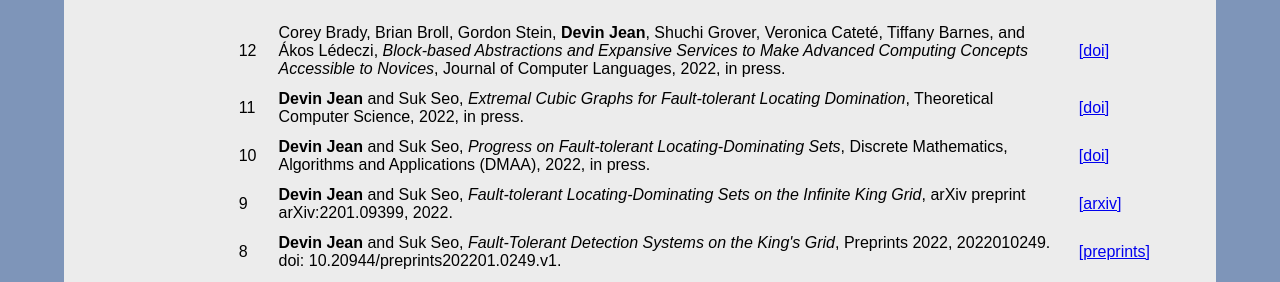
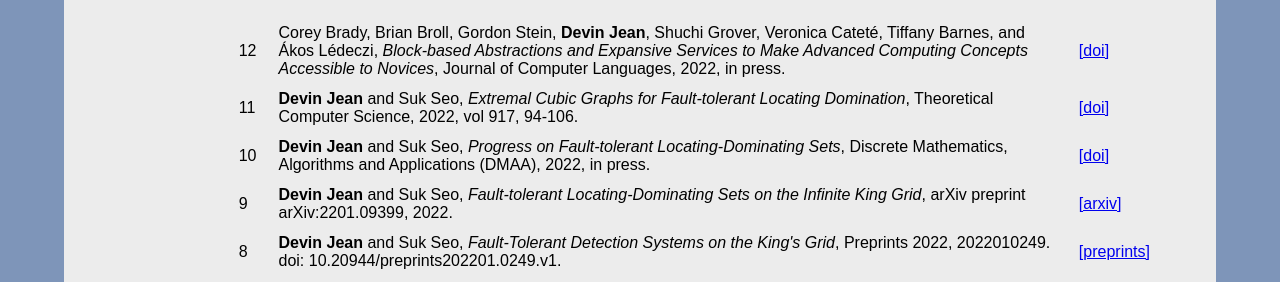
Before and after one commit to dragazo/personal-web, a Jekyll site: the page built from publications.html, in a window 1280 px wide and 900 px high. Shown: the part 400-682 px from the top of the window. Built offline with Jekyll 4.4.1, drawn with Linux system fonts in a browser that asks for light colours.

```diff
--- a/publications.html
+++ b/publications.html
@@ -13,7 +13,7 @@
         <tr>
             <td></td>
             <td class='counter-value'></td>
-            <td><strong>Devin Jean</strong> and Suk Seo, <em>Extremal Cubic Graphs for Fault-tolerant Locating Domination</em>, Theoretical Computer Science, 2022, in press.</td>
+            <td><strong>Devin Jean</strong> and Suk Seo, <em>Extremal Cubic Graphs for Fault-tolerant Locating Domination</em>, Theoretical Computer Science, 2022, vol 917, 94-106.</td>
             <td><a href='https://doi.org/10.1016/j.tcs.2022.03.014' target='_blank'>[doi]</a></td>
         </tr>
         <tr>
```
Also changed, not shown: Gemfile.lock.
